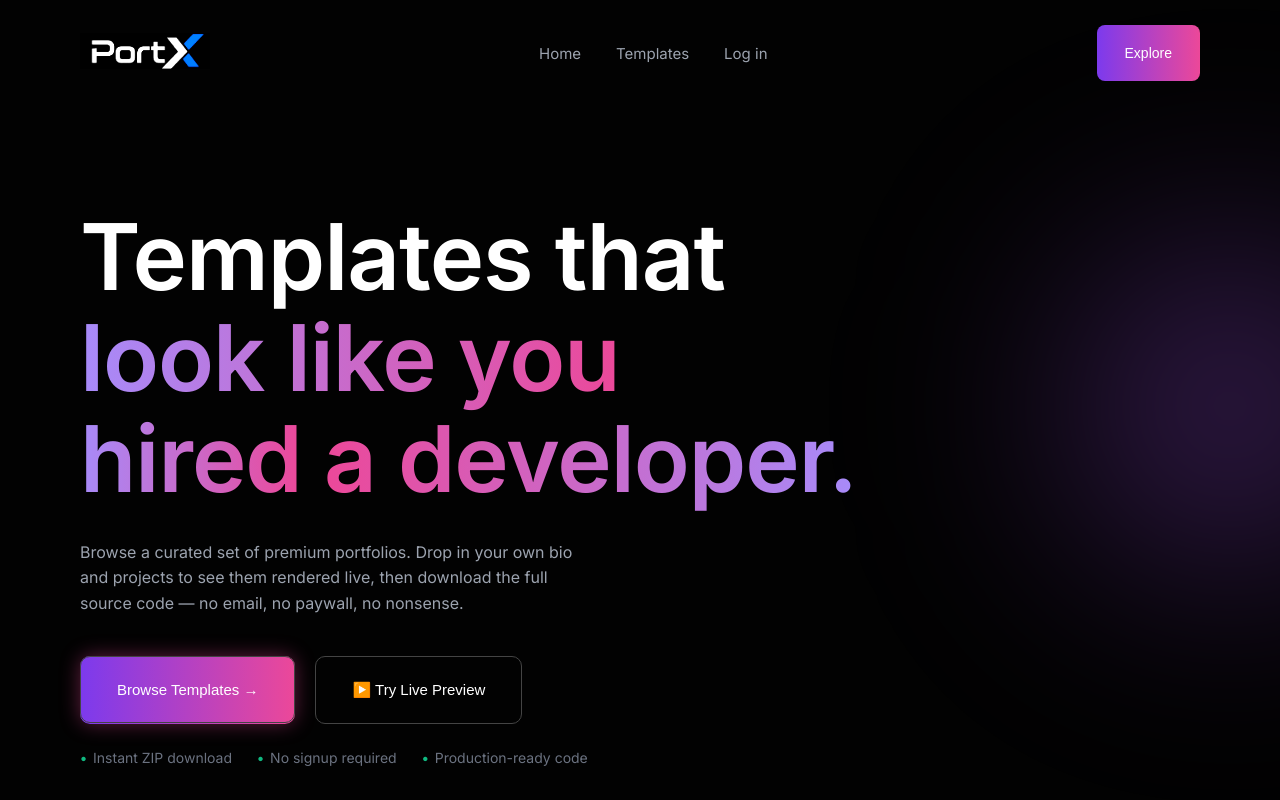
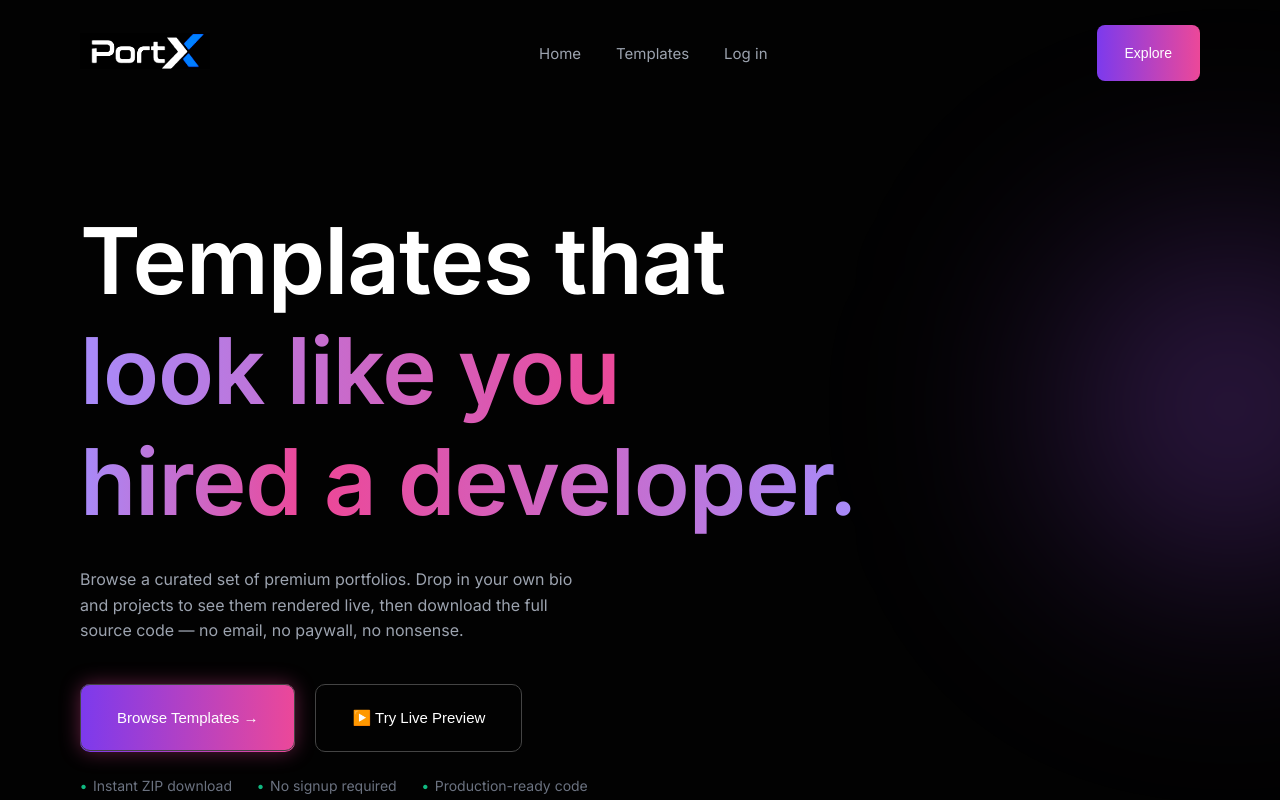
Before and after one commit to YugShah1510/PortX, a React (Vite) app in the folder Port_X/: page / in a window 1280 px wide. Shown: the top 800 px of the page. Built offline with nearby package versions, Linux system fonts and the light colour scheme.

Commit message:
Update Hero.css

```diff
--- a/Port_X/src/components/Hero.css
+++ b/Port_X/src/components/Hero.css
@@ -18,7 +18,7 @@
 
 .hero h1 {
   font-size: 92px;
-  line-height: 1.1;
+  line-height: 1.2;
   font-weight: 700;
   letter-spacing: -1px;
   text-align: left;
```
